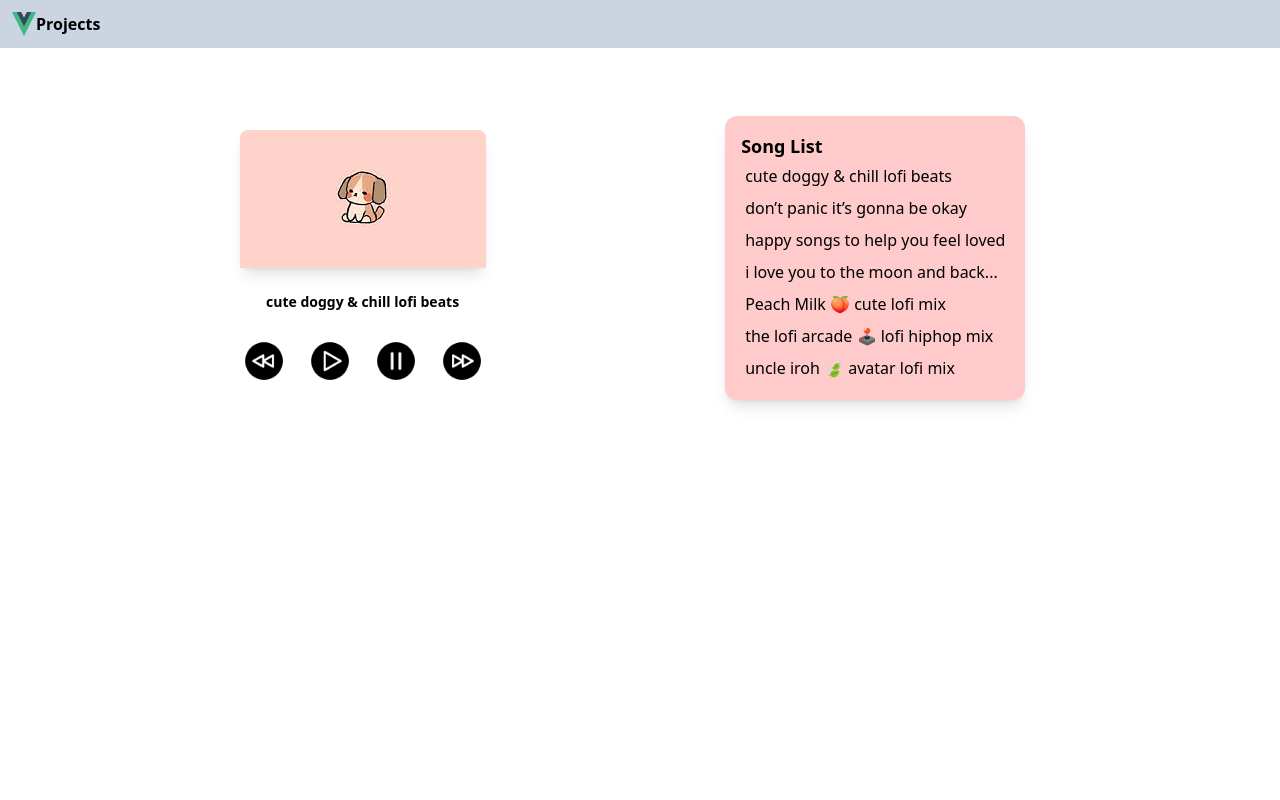
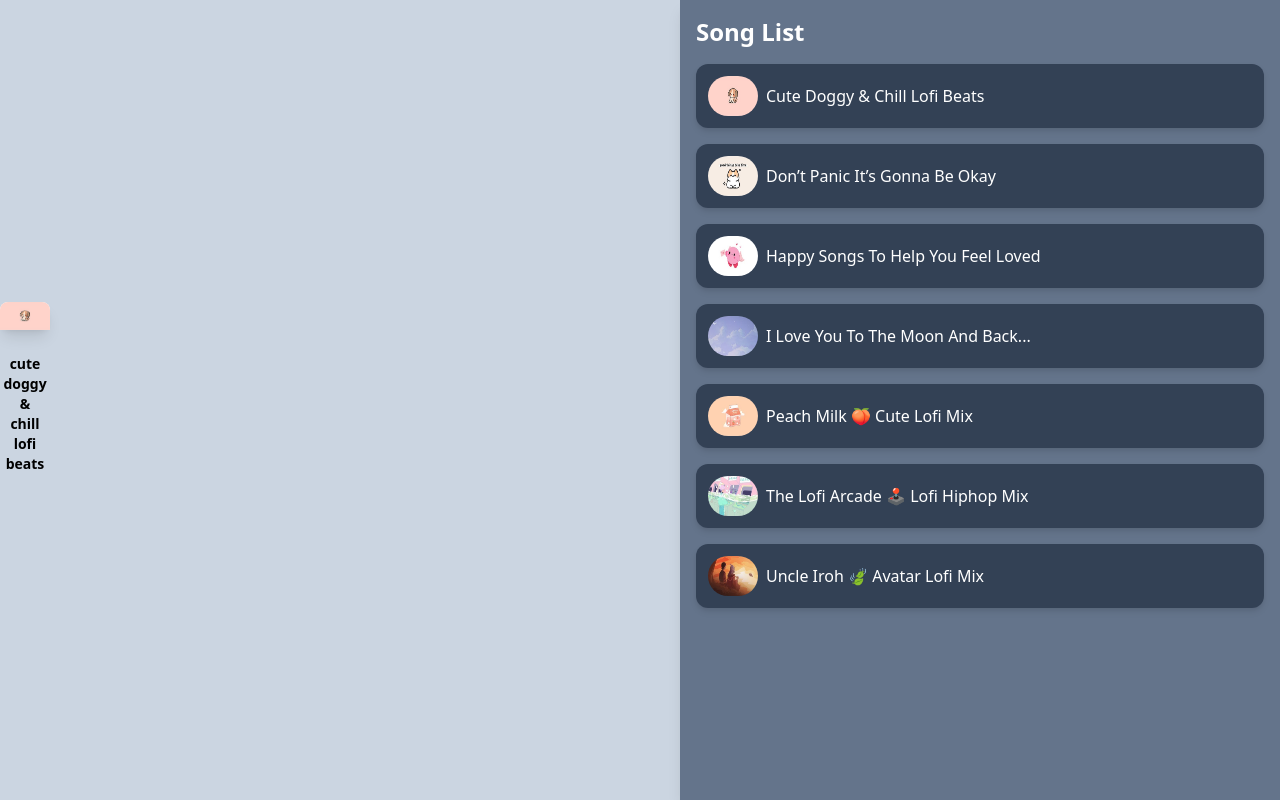
Before and after one commit to tia-cin/VueJS-Apps, a Vue app: page /#/music in a window 1280 px wide. Built offline with nearby package versions, Linux system fonts and the light colour scheme.

Commit message:
music list

```diff
--- a/src/App.vue
+++ b/src/App.vue
@@ -1,11 +1,5 @@
 <template>
   <div id="app">
-    <nav class="bg-slate-300">
-      <header class="flex items-center p-3">
-        <img :src="logo" class="w-6 h-6" />
-        <span class="font-semibold">Projects</span>
-      </header>
-    </nav>
     <router-view></router-view>
   </div>
 </template>
--- a/src/pages/HomePage.vue
+++ b/src/pages/HomePage.vue
@@ -1,5 +1,9 @@
 <template>
   <div class="mt-20 flex justify-evenly items-center">
+    <nav class="bg-slate-300 fixed min-w-full flex items-center p-3">
+      <img :src="logo" class="w-6 h-6" />
+      <span class="font-semibold">Projects</span>
+    </nav>
     <header class="mb-20">
       <h1 class="text-6xl font-semibold">Explore Vue JS projects</h1>
       <p class="text-2xl mt-5">Witch one would you like to go first?</p>
--- a/src/pages/MusicPlayer.vue
+++ b/src/pages/MusicPlayer.vue
@@ -1,7 +1,5 @@
 <template>
-  <main
-    class="relative w-full flex flex-wrap items-center justify-center my-5 md:flex md:items-center md:justify-evenly flex-grow md:p-6"
-  >
+  <main class="flex bg-slate-300 h-screen">
     <div class="flex flex-col justify-center">
       <div
         class="current-container w-50 flex flex-col justify-center items-center"
@@ -31,19 +29,20 @@
       </div>
     </div>
     <div
-      class="songs-container w-100 border-blue m-6 bg-red-200 p-4 rounded-xl shadow-lg"
+      class="absolute right-0 h-screen w-600 border-blue bg-slate-500 p-4 shadow-lg"
     >
-      <div class="title-container">
-        <h3 class="title font-semibold text-lg">Song List</h3>
-      </div>
-      <div class="song-container">
+      <h3 class="font-semibold text-2xl text-white">Song List</h3>
+      <div>
         <button
           v-for="song in songs"
           :key="song.src"
           @click="play(song)"
-          class="song-btn p-1 flex flex-row justify-center"
+          class="my-4 capitalize bg-slate-700 min-w-full rounded-xl drop-shadow-md p-3 flex flex-row items-center"
         >
-          {{ song.title }}
+          <img :src="song.img" class="w-50 h-10 mr-2 rounded-full" />
+          <span class="text-white">
+            {{ song.title }}
+          </span>
         </button>
       </div>
     </div>
--- a/tailwind.config.js
+++ b/tailwind.config.js
@@ -1,7 +1,14 @@
 module.exports = {
   content: ["./index.html", "./src/**/*.{vue,js,ts,jsx,tsx}"],
   theme: {
-    extend: {},
+    width: {
+      50: '50px',
+      600: '600px',
+      700: '700px',
+      800: '800px'
+    },
+    extend: {
+    },
   },
   plugins: [],
 };
```
